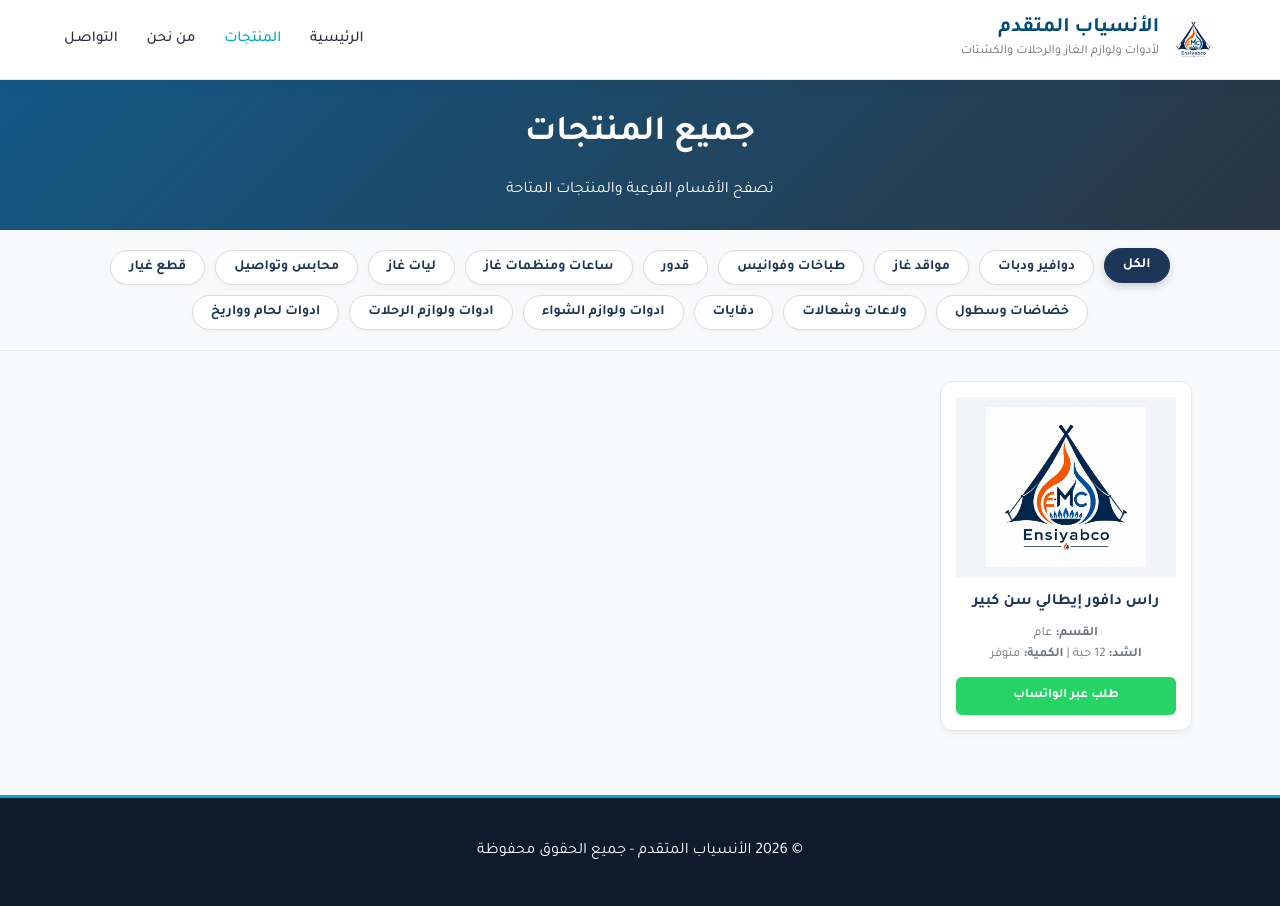
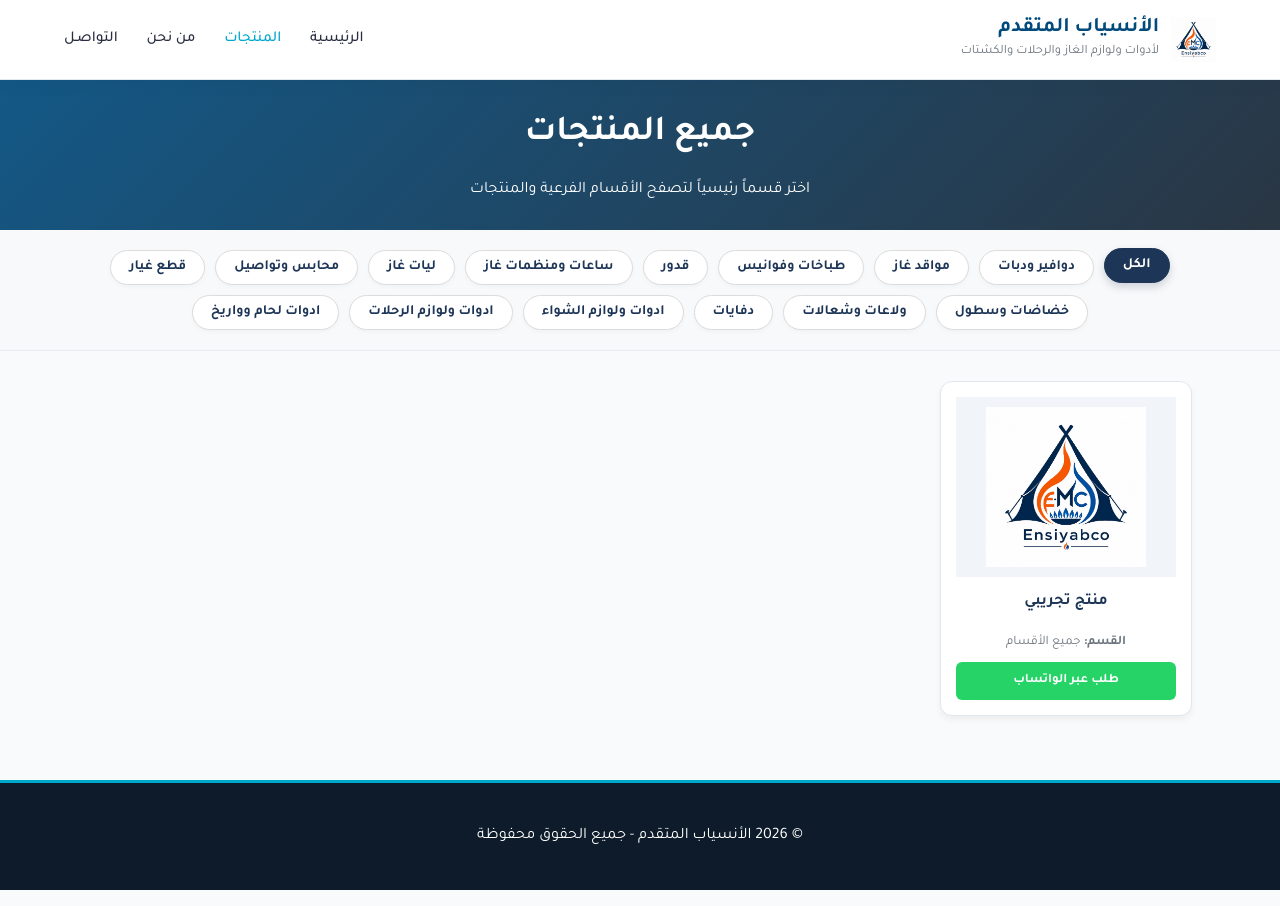
Before and after one commit to Ensiyabco/advanced-flow-catalog, a plain HTML site: page products.html in a window 1280 px wide. Drawn offline with Linux system fonts and the light colour scheme.

Commit message:
Refactor products.html for clarity and efficiency
Removed unused styles and comments, updated HTML structure for clarity, and improved JavaScript functions for better readability.

```diff
--- a/products.html
+++ b/products.html
@@ -7,7 +7,6 @@
     <link rel="stylesheet" href="assets/css/style.css">
     <script src="https://identity.netlify.com/v1/netlify-identity-widget.js"></script>
 
-    <!-- تنسيقات كبسولات الأقسام الفرعية وكروت المنتجات -->
     <style>
         .category-filter-section {
             padding: 20px 0;
@@ -44,6 +43,15 @@
             transform: translateY(-2px);
             box-shadow: 0 4px 8px rgba(29, 53, 87, 0.2);
         }
+        .back-btn {
+            background-color: #e63946;
+            color: #fff;
+            border-color: #e63946;
+        }
+        .back-btn:hover {
+            background-color: #d62828;
+            border-color: #d62828;
+        }
         .product-card {
             background: #fff;
             border: 1px solid #e1e8ed;
@@ -51,11 +59,6 @@
             padding: 15px;
             text-align: center;
             box-shadow: 0 4px 6px rgba(0,0,0,0.05);
-            transition: transform 0.2s ease, box-shadow 0.2s ease;
-        }
-        .product-card:hover {
-            transform: translateY(-4px);
-            box-shadow: 0 8px 15px rgba(0,0,0,0.1);
         }
         .product-card img {
             max-width: 100%;
@@ -68,12 +71,6 @@
             color: #1d3557;
             margin-bottom: 8px;
         }
-        .product-info {
-            font-size: 13px;
-            color: #6c757d;
-            margin-bottom: 12px;
-            line-height: 1.6;
-        }
         .whatsapp-btn {
             display: inline-block;
             background-color: #25d366;
@@ -83,10 +80,6 @@
             border-radius: 6px;
             font-weight: bold;
             font-size: 13px;
-            transition: background 0.2s;
-        }
-        .whatsapp-btn:hover {
-            background-color: #128c7e;
         }
         @media (max-width: 768px) {
             .filter-container {
@@ -124,20 +117,20 @@
 
     <section class="hero" style="padding: 25px 0;">
         <h2 id="page-category-title">جميع المنتجات</h2>
-        <p>تصفح الأقسام الفرعية والمنتجات المتاحة</p>
+        <p id="page-category-desc">تصفح الأقسام الفرعية والمنتجات المتاحة</p>
     </section>
 
-    <!-- شريط الأقسام الفرعية التابع للقسم الرئيسي المختار -->
+    <!-- شريط الفلترة الديناميكي -->
     <section class="category-filter-section">
         <div class="filter-container" id="subcategories-bar">
-            <!-- يتم توليد الأقسام الفرعية هنا ديناميكياً -->
+            <!-- يتم توليد الأقسام هنا -->
         </div>
     </section>
 
-    <!-- شبكة عرض المنتجات -->
+    <!-- شبكة المنتجات -->
     <section class="container" style="margin-bottom: 50px;">
         <div class="grid" id="products-grid">
-            <!-- ستظهر كروت المنتجات المجلوبة هنا -->
+            <!-- ستظهر المنتجات هنا -->
         </div>
     </section>
 
@@ -146,7 +139,7 @@
     </footer>
 
     <script>
-      // خريطة الأقسام الرئيسية وما يتبعها من أقسام فرعية
+      // جدول ربط الأقسام الرئيسية بالأقسام الفرعية
       const subcategoryMap = {
         "دوافير ودبات": ["دوافير ومواقد سفاري", "دبات غاز", "رؤوس دوافير"],
         "مواقد غاز": ["مواقد رحلات وكشتات", "مواقد مطاعم ومنازل", "شعالات مواقد"],
@@ -164,35 +157,50 @@
         "ادوات لحام وواريخ": ["أدوات لحام غاز", "واريخ وتوصيلات"]
       };
 
+      // قراءة اسم القسم من الرابط (URL)
       const urlParams = new URLSearchParams(window.location.search);
-      const mainCategory = urlParams.get('category');
-      const selectedSub = urlParams.get('sub');
+      const rawCat = urlParams.get('category');
+      const mainCategory = rawCat ? decodeURIComponent(rawCat).trim() : null;
+      const selectedSub = urlParams.get('sub') ? decodeURIComponent(urlParams.get('sub')).trim() : null;
+
       const titleElement = document.getElementById('page-category-title');
+      const descElement = document.getElementById('page-category-desc');
       const subBar = document.getElementById('subcategories-bar');
 
-      // 1. تحديث عنوان الصفحة
-      if (mainCategory) {
-          titleElement.textContent = selectedSub ? `قسم: ${mainCategory} - ${selectedSub}` : `منتجات قسم: ${mainCategory}`;
-      } else {
-          titleElement.textContent = `جميع المنتجات`;
-      }
+      function initPage() {
+          let html = "";
 
-      // 2. توليد أزرار الأقسام الفرعية المناسبة
-      function renderSubcategoryFilter() {
-          let html = `<button onclick="filterSub('')" class="filter-btn ${!selectedSub ? 'active' : ''}">الكل</button>`;
+          // إذا تم اختيار قسم رئيسي (مثلاً: مواقد غاز)
+          if (mainCategory && subcategoryMap[mainCategory]) {
+              titleElement.textContent = selectedSub ? `قسم: ${mainCategory} - ${selectedSub}` : `قسم: ${mainCategory}`;
+              descElement.textContent = `اختر القسم الفرعي لتصفح المنتجات`;
 
-          if (mainCategory && subcategoryMap[mainCategory]) {
+              // زر العودة لجميع الأقسام
+              html += `<button onclick="window.location.href='products.html'" class="filter-btn back-btn">← كل الأقسام الرئيسية</button>`;
+
+              // زر "عرض كل منتجات القسم"
+              const isAllActive = !selectedSub ? 'active' : '';
+              html += `<button onclick="filterSub('')" class="filter-btn ${isAllActive}">جميع منتجات ${mainCategory}</button>`;
+
+              // عرض الأقسام الفرعية التابعة لهذا القسم فقط!
               subcategoryMap[mainCategory].forEach(sub => {
                   const isActive = selectedSub === sub ? 'active' : '';
                   html += `<button onclick="filterSub('${sub}')" class="filter-btn ${isActive}">${sub}</button>`;
               });
-          } else {
-              // في حال الدخول لصفحة جميع المنتجات
+          }
+          // إذا لم يتم تحديد قسم (عرض جميع الأقسام الرئيسية)
+          else {
+              titleElement.textContent = "جميع المنتجات";
+              descElement.textContent = "اختر قسماً رئيسياً لتصفح الأقسام الفرعية والمنتجات";
+
+              html += `<button onclick="window.location.href='products.html'" class="filter-btn active">الكل</button>`;
               Object.keys(subcategoryMap).forEach(cat => {
-                  html += `<button onclick="location.href='products.html?category=${encodeURIComponent(cat)}'" class="filter-btn">${cat}</button>`;
+                  html += `<button onclick="window.location.href='products.html?category=' + encodeURIComponent('${cat}')" class="filter-btn">${cat}</button>`;
               });
           }
+
           subBar.innerHTML = html;
+          loadProducts();
       }
 
       function filterSub(subName) {
@@ -203,31 +211,24 @@
           }
       }
 
-      // 3. عرض المنتجات المصفاة
-      async function loadProducts() {
+      function loadProducts() {
           const grid = document.getElementById('products-grid');
-
-          // نموذج كرت المنتج التفاعلي
           grid.innerHTML = `
               <div class="product-card">
                   <img src="assets/images/logo.png" alt="منتج تجريبي">
-                  <h3>راس دافور إيطالي سن كبير</h3>
-                  <div class="product-info">
-                      <p><strong>القسم:</strong> ${mainCategory || 'عام'}</p>
-                      ${selectedSub ? `<p><strong>الفرعي:</strong> ${selectedSub}</p>` : ''}
-                      <p><strong>الشد:</strong> 12 حبة | <strong>الكمية:</strong> متوفر</p>
-                  </div>
-                  <a href="https://wa.me/?text=${encodeURIComponent('السلام عليكم، أرغب في الاستفسار عن: راس دافور إيطالي')}" target="_blank" class="whatsapp-btn">
+                  <h3>منتج تجريبي</h3>
+                  <p style="font-size:13px; color:#6c757d; margin:8px 0;">
+                      <strong>القسم:</strong> ${mainCategory || 'جميع الأقسام'}<br>
+                      ${selectedSub ? `<strong>الفرعي:</strong> ${selectedSub}` : ''}
+                  </p>
+                  <a href="https://wa.me/?text=${encodeURIComponent('السلام عليكم، أرغب في الاستفسار عن منتجات ' + (mainCategory || 'الموقع'))}" target="_blank" class="whatsapp-btn">
                       طلب عبر الواتساب
                   </a>
               </div>
           `;
       }
 
-      document.addEventListener('DOMContentLoaded', () => {
-          renderSubcategoryFilter();
-          loadProducts();
-      });
+      document.addEventListener('DOMContentLoaded', initPage);
 
       if (window.netlifyIdentity) {
         window.netlifyIdentity.on("init", user => {
```
